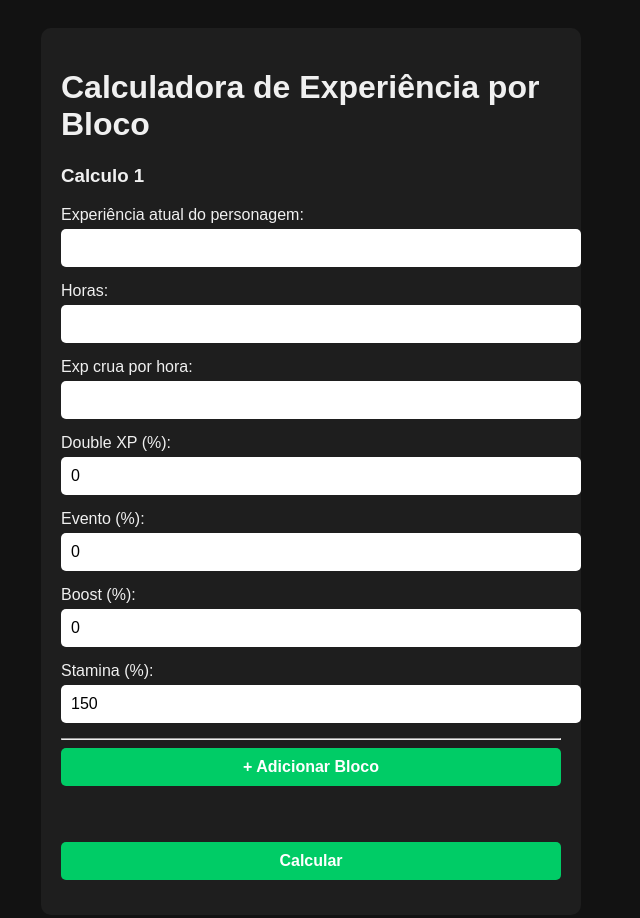
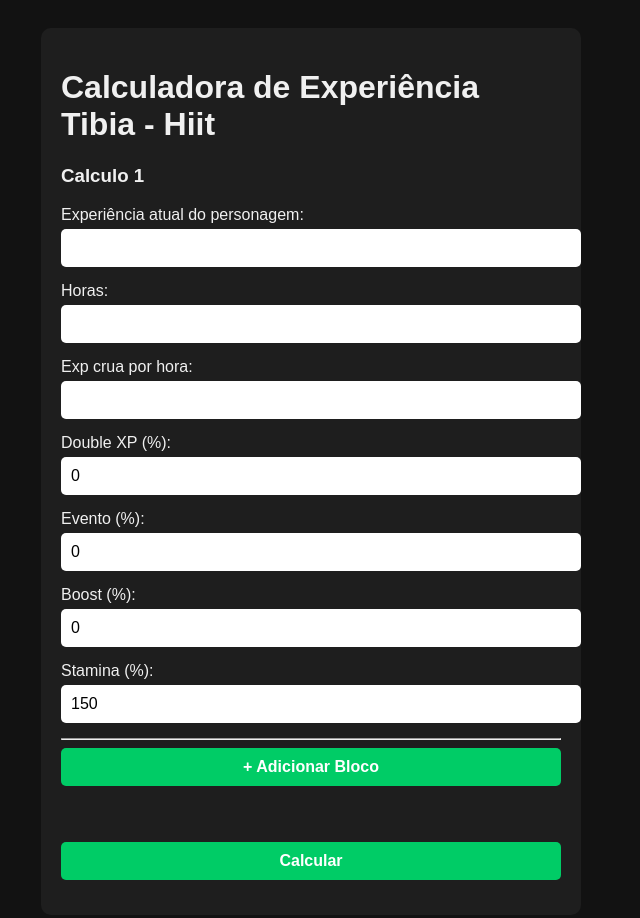
Before and after one commit to EdHiit/Calcexptibia, a website: page views/index.html in a window 1280 px wide. Shown: the whole page, without its empty margins (329-969 px from the left). Drawn offline with Linux system fonts and the light colour scheme.

Commit message:
Update index.html

```diff
--- a/views/index.html
+++ b/views/index.html
@@ -7,7 +7,7 @@
 </head>
 <body>
   <div class="container">
-    <h1>Calculadora de Experiência por Bloco</h1>
+    <h1>Calculadora de Experiência Tibia - Hiit</h1>
     <form action="/calcular" method="POST" id="formulario">
       <div id="blocos">
         <div class="bloco">
```
